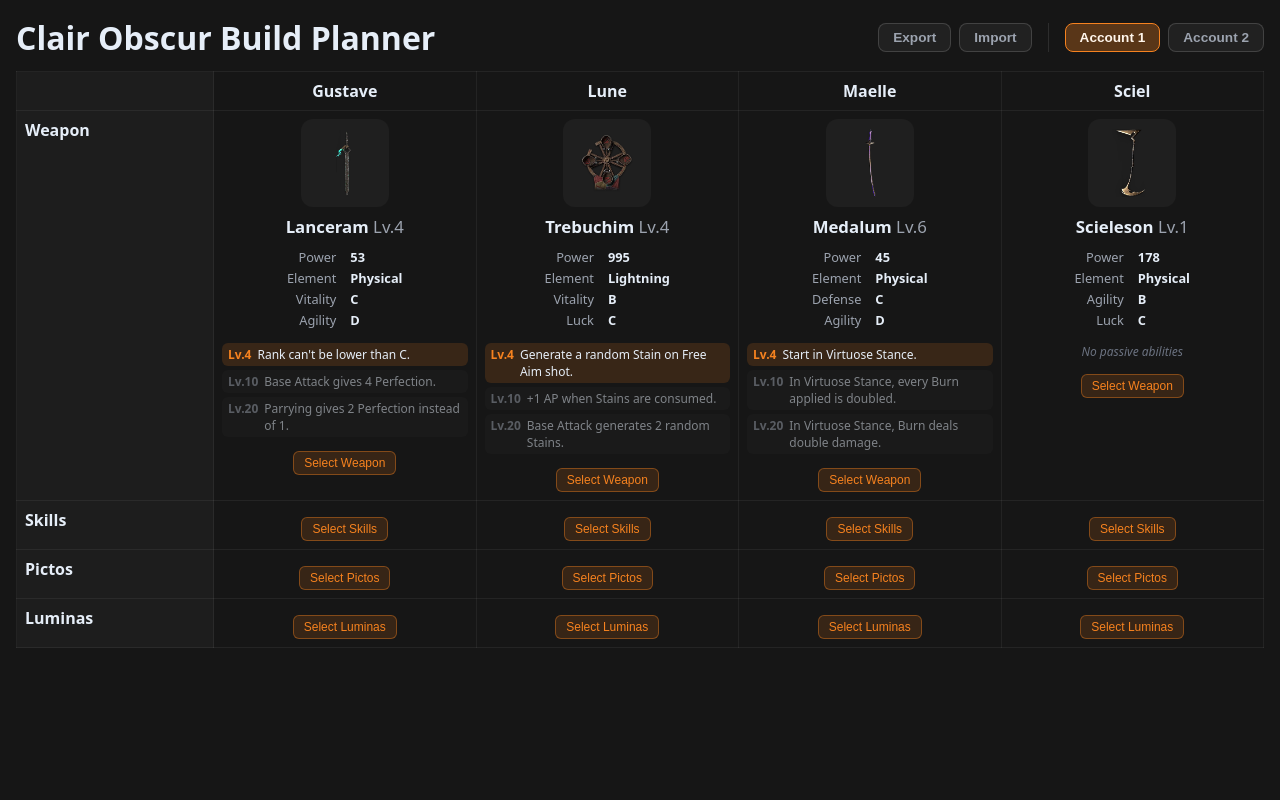
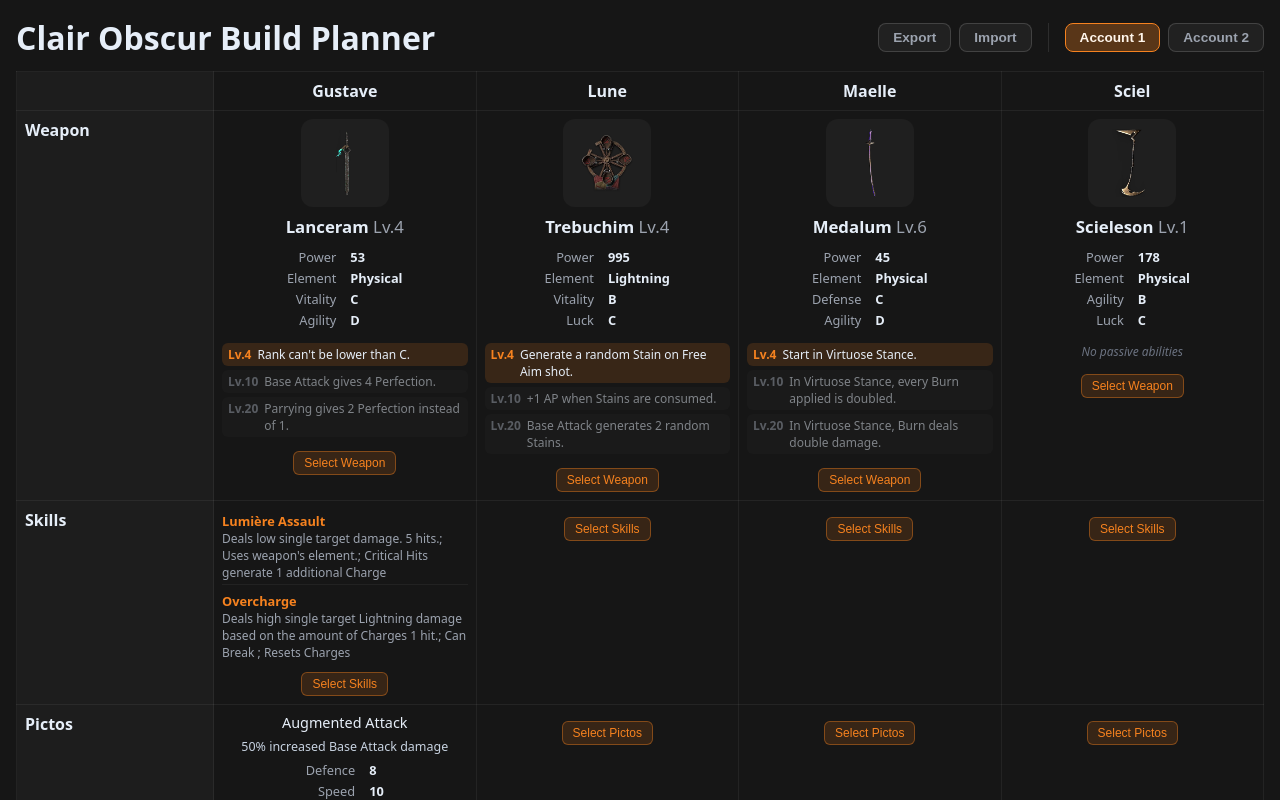
Before and after one commit to ScienceMoo/ClairObscurBuildPlanner, a React (Vite) app: page / in a window 1280 px wide. Shown: the top 800 px of the page. Built offline with nearby package versions, Linux system fonts and the light colour scheme; the HTML template or start-up script is replaced by a standard one.

Commit message:
Set Gustave's default skills/pictos/luminas starting setup

```diff
--- a/src/data/sampleItems.js
+++ b/src/data/sampleItems.js
@@ -4,10 +4,10 @@ const sampleItems = {
       characterName: "Gustave",
       weapon: "Lanceram",
       weaponLevel: 4,
-      pictos: [],
-      luminas: [],
+      pictos: ["Augmented Attack"],
+      luminas: ["Augmented Attack", "Dodger", "Last Stand Critical"],
       attributes: "STR +5",
-      skills: [],
+      skills: ["Lumière Assault", "Overcharge"],
     },
     {
       characterName: "Lune",
```
